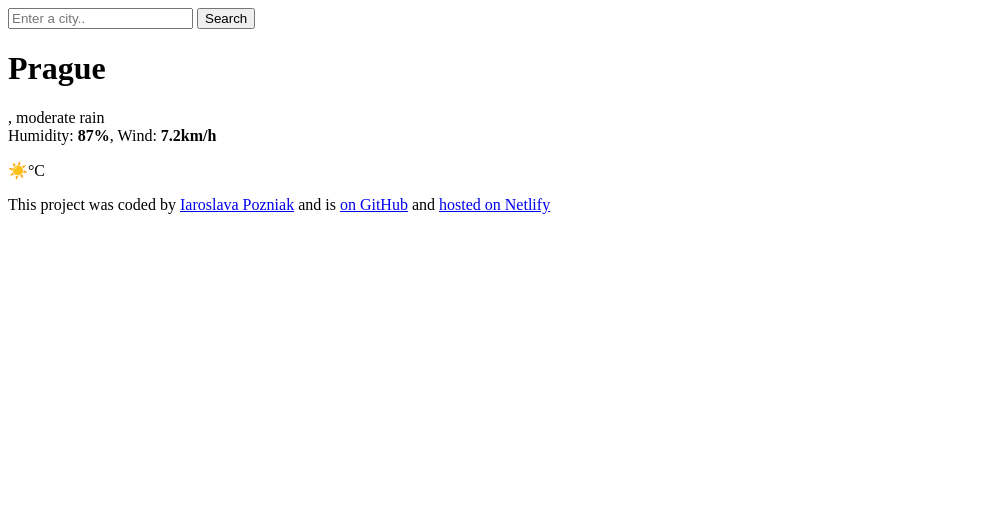
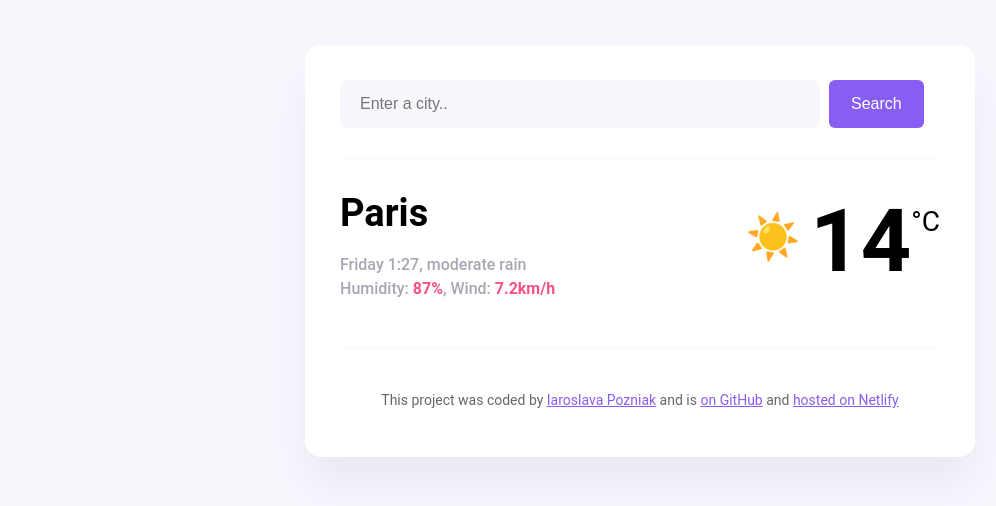
Before and after one commit to ladyyasita/Weather-forecast-app, a plain HTML site: page index.html in a window 1280 px wide. Shown: the whole page, without its empty margins (0-996 px from the left). Drawn offline with Linux system fonts and the light colour scheme.

Commit message:
search window changed

```diff
--- a/index.html
+++ b/index.html
@@ -1,44 +1,42 @@
 <!DOCTYPE html>
 <html lang="en">
-<head>
-    <meta charset="UTF-8">
-    <meta name="viewport" content="width=device-width, initial-scale=1.0">
-    <title>Document</title>
-</head>
-<body>
-  <div class="my-weather-app">
+  <head>
+    <meta charset="UTF-8" />
+    <meta name="viewport" content="width=device-width, initial-scale=1.0" />
+    <link rel="stylesheet" href="src/style.css" />
+    <title>My weather application</title>
+  </head>
+  <body>
+    <div class="my-weather-app">
       <header>
-        <form id="search-form">
+        <form>
           <input
             type="search"
             placeholder="Enter a city.."
             required
-            class="search-input"
-            id="search-input"
+            class="search-form"
+            id="search-form"
           />
-          <input type="submit" value="Search" class="search-button" />
+          <input type="submit" value="Search" class="search-btn" id="search-btn"/>
         </form>
       </header>
       <main>
-        <div class="current-weather">
+        <div class="current-weather-data">
           <div>
-            <h1 class="current-city" id="current-city">Prague</h1>
-            <p class="current-details">
-              <span id="current-date"></span>, moderate rain <br />
+            <h1 class="weather-city" id="weather-city">Paris</h1>
+            <p class="current-forecast">
+              <span id="current-date"> 15:32</span>, moderate rain <br />
               Humidity: <strong>87%</strong>, Wind: <strong>7.2km/h</strong>
             </p>
           </div>
-          <div class="current-temperature">
-            <span class="current-temperature-icon">☀️</span
-            ><span
-              class="current-temperature-value"
-              id="current-temperature"
-            ></span
-            ><span class="current-temperature-unit">°C</span>
+          <div class="current-temp" id="current-temp">
+            <span class="temp-icon">☀️</span
+            ><span class="current-temp-value"> 14</span
+            ><span class="current-temp-unit">°C</span>
           </div>
         </div>
       </main>
-        <footer>
+      <footer>
         <p>
           This project was coded by
           <a href="https://github.com/ladyyasita" target="_blank">Iaroslava Pozniak</a> and is
@@ -47,4 +45,5 @@
         </p>
       </footer>
 </body>
+<script src="src/index.js"></script>
 </html>
--- /dev/null
+++ b/src/index.js
@@ -0,0 +1,48 @@
+function displayWeather(response) {
+  let tempElement = document.querySelector("#current-temp");
+  let temp = Math.round(response.data.temperature.current);
+  let cityElement = document.querySelector("#weather-city");
+  cityElement.innerHTML = response.data.city;
+  tempElement.innerHTML = temp;
+}
+
+function search(event) {
+  event.preventDefault();
+  let searchInputElement = document.querySelector("#search-form");
+  let city = searchInputElement.value;
+
+  let apiKey = "c3a451d0adt46fobb2b9a77755f49315";
+  let apiUrl = `https://api.shecodes.io/weather/v1/current?query=${city}&key=${apiKey}&units=metric`;
+  axios.get(apiUrl).then(displayWeather);
+}
+
+function formatDate(date) {
+  let minutes = date.getMinutes();
+  let hours = date.getHours();
+  let day = date.getDay();
+
+  if (minutes < 10) {
+    minutes = `0${minutes}`;
+  }
+
+  let days = [
+    "Sunday",
+    "Monday",
+    "Tuesday",
+    "Wednesday",
+    "Thursday",
+    "Friday",
+    "Saturday",
+  ];
+
+  let formattedDay = days[day];
+  return `${formattedDay} ${hours}:${minutes}`;
+}
+
+let searchForm = document.querySelector("#search-form");
+searchForm.addEventListener("submit", search);
+
+let currentDateELement = document.querySelector("#current-date");
+let currentDate = new Date();
+
+currentDateELement.innerHTML = formatDate(currentDate);
--- a/src/style.css
+++ b/src/style.css
@@ -1,87 +1,94 @@
 body {
-  background: rgb(247, 250, 250);
-  font-family: monospace;
+  background-color: #f9f7fe;
+  font-family: "Roboto", sans-serif;
 }
+
 a {
-  color: #642bf4;
+  color: #885df1;
+}
+
+.my-weather-app {
+  background: white;
+  max-width: 600px;
+  margin: 45px auto;
+  box-shadow: 0 30px 50px rgba(65, 50, 100, 0.08);
+  border-radius: 16px;
+  padding: 35px;
+}
+
+header {
+  border-bottom: 1px solid #f9f7fe;
+  padding: 0 0 30px 0;
+}
+
+.search-form {
+  background-color: #f9f7fe;
+  border: none;
+  border-radius: 6px;
+  width: 80%;
+  font-size: 16px;
+  padding: 15px 20px;
+}
+
+.search-btn {
+  background: #885df1;
+  padding: 15px 22px;
+  border: none;
+  font-size: 16px;
+  margin-left: 5px;
+  border-radius: 6px;
+  color: white;
+}
+
+main {
+  padding: 30px 0;
+}
+
+.current-weather-data {
+  display: flex;
+  justify-content: space-between;
+}
+
+.weather-city {
+  margin: 0;
+  font-size: 38px;
+  line-height: 48px;
+}
+
+.current-forecast {
+  font-size: 16px;
+  color: rgba(39, 33, 66, 0.4);
+  line-height: 24px;
+  font-weight: 500;
+}
+
+.current-forecast strong {
+  color: #f65282;
 }
 
 .temp-icon {
-  font-size: 40px;
-  color: rgb(109, 193, 241);
+  font-size: 44px;
+  margin-top: 22px;
 }
-.my-weather-app {
-  background: rgb(250, 245, 245);
-  max-width: 800px;
-  padding: 30px;
-  margin: 40px auto;
-  border-radius: 12px;
-  box-shadow: 12px 12px 2px rgb(54, 38, 70);
-}
-.search-input {
-  background-color: #f9f7fe;
-  border: transparent;
-  color: rgba(38, 28, 81, 0.4);
-  font-size: 14px;
-  padding: 10px;
-  width: auto;
-  border-radius: 5px;
-}
-.search-btn {
-  margin-left: 3px;
-  font-size: 14px;
-  background-color: #4b2e94;
-  color: white;
-  border: none;
-  padding: 13px;
-  border-radius: 6px;
-}
-main {
-  padding: 33px 0;
-}
-.current-weather {
-  display: flex;
-  justify-content: space-between;
-}
-.current-details {
-  font-size: 15px;
-  line-height: 22px;
-  color: #3b0e24;
+
+.current-temp-value {
+  font-size: 88px;
+  margin-left: 10px;
+  font-weight: bold;
 }
 .current-temp {
-  font-size: 46px;
+  display: flex;
 }
-.current-city {
-  font-size: 40px;
-  font-weight: 800;
-  line-height: 44px;
-  color: #391024;
+
+.current-temp-unit {
+  margin-top: 16px;
+  font-size: 28px;
 }
-.current-forecast strong {
-  color: rgb(216, 66, 66);
+
+footer {
+  border-top: 1px solid #f9f7fe;
+  padding: 30px 0 0 0;
+  text-align: center;
+  font-size: 14px;
+  color: rgba(0, 0, 0, 0.6);
 }
-.current-temperature-icon {
-  font-size: 40px;
-  margin-top: 20px;
-}
-.current-temp-value {
-  font-size: 79px;
-  font-weight: bold;
-  margin-left: 11px;
-}
-.current-temp-unit {
-  font-size: 30px;
-  margin-top: 17px;
-}
-header {
-  border-bottom: 1px solid #450a26;
-  padding: 0 30px 0;
-}
-footer {
-  border-top: 1px solid #450a26;
-  padding: 30px auto 0;
-  text-align: center;
-  color: rgba(39, 33, 66, 0.4);
-  font-size: 12px;
-  color: rgba(0, 0, 0, 1);
-}
```
